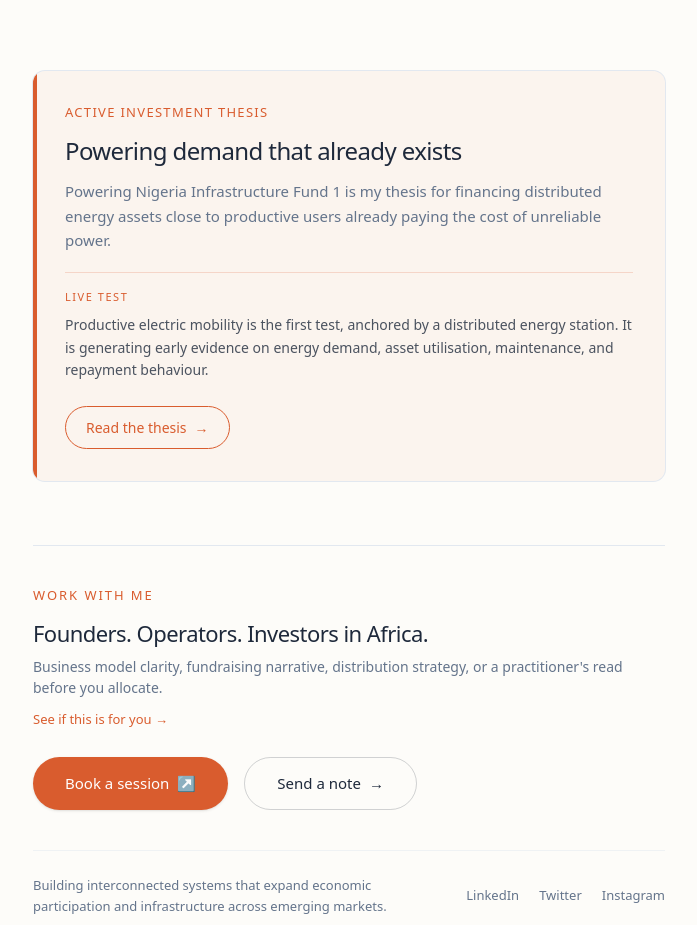
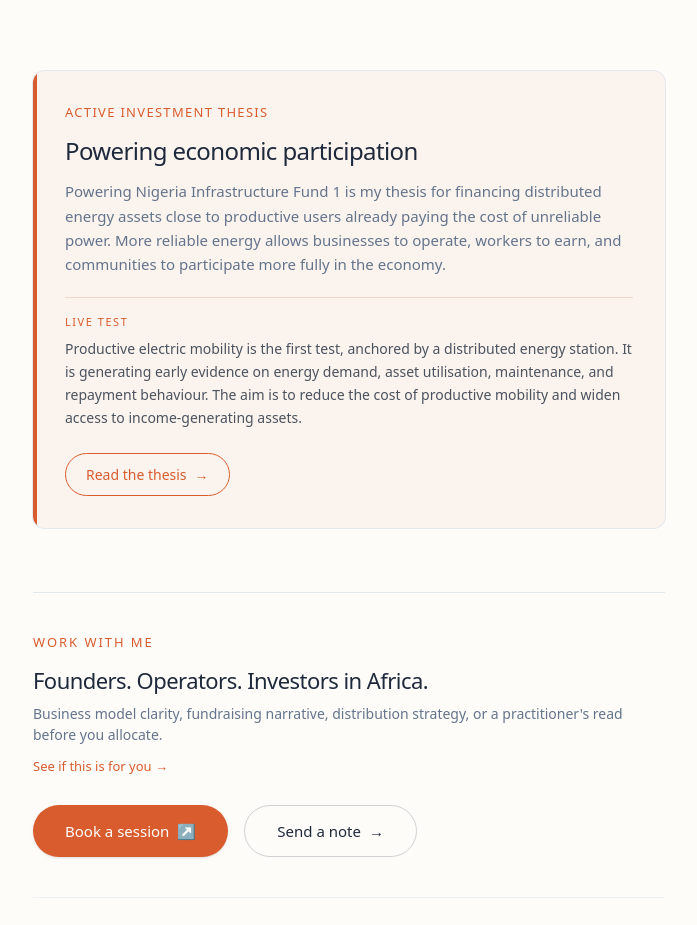
Before and after one commit to Threadigit/adetuyi.com, a Next.js app: page / in a window 1280 px wide. Shown: the part 2960-3885 px from the top of the page, without its empty margins (291-988 px from the left). Built offline with nearby package versions, Linux system fonts and the light colour scheme.

Commit message:
Tie energy thesis to economic participation

```diff
--- a/src/app/page.tsx
+++ b/src/app/page.tsx
@@ -384,12 +384,14 @@
             Active Investment Thesis
           </h2>
           <h3 className="text-[20px] md:text-[24px] font-medium text-foreground leading-snug mb-3 tracking-tight">
-            Powering demand that already exists
+            Powering economic participation
           </h3>
           <p className="text-[15px] text-muted leading-relaxed mb-5">
             Powering Nigeria Infrastructure Fund 1 is my thesis for financing
             distributed energy assets close to productive users already paying
-            the cost of unreliable power.
+            the cost of unreliable power. More reliable energy allows
+            businesses to operate, workers to earn, and communities to
+            participate more fully in the economy.
           </p>
           <div className="mb-6 pt-4 border-t border-accent/20">
             <p className="text-[11px] font-medium uppercase tracking-[0.14em] text-accent mb-2">
@@ -399,7 +401,8 @@
               Productive electric mobility is the first test, anchored by a
               distributed energy station. It is generating early evidence on
               energy demand, asset utilisation, maintenance, and repayment
-              behaviour.
+              behaviour. The aim is to reduce the cost of productive mobility
+              and widen access to income-generating assets.
             </p>
           </div>
           <a
```
